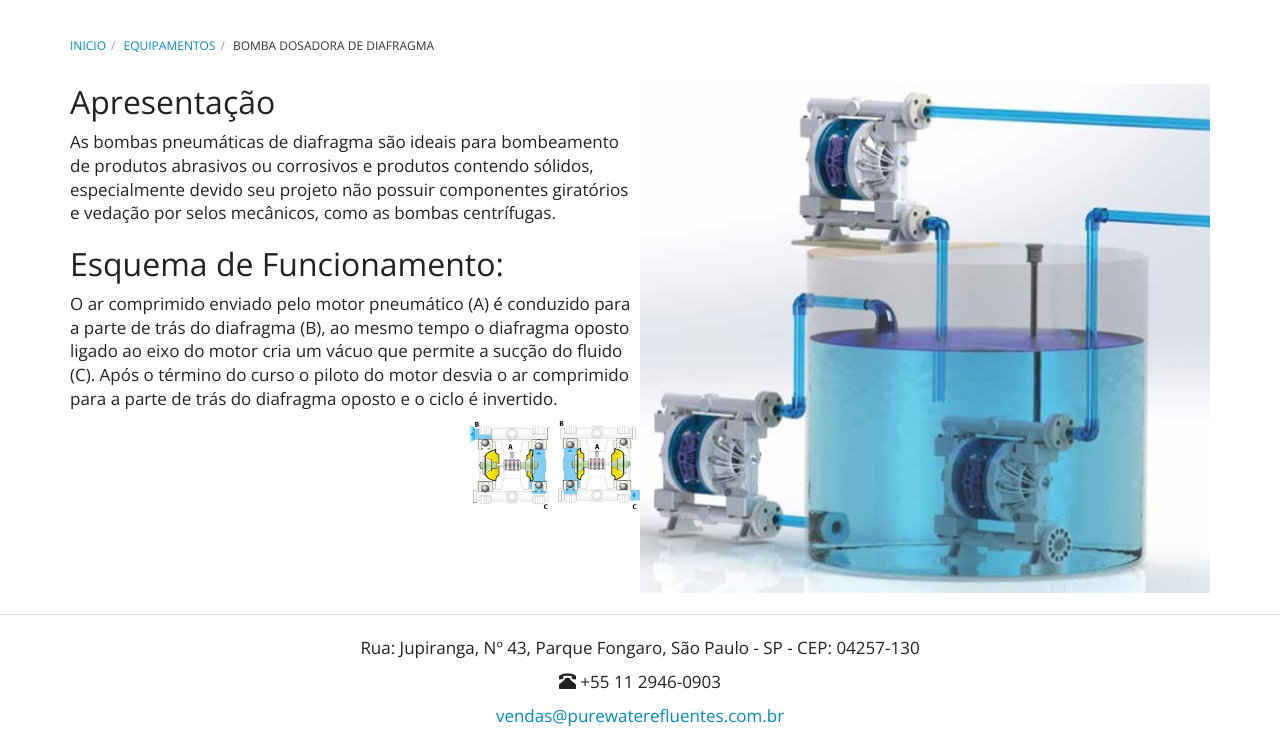
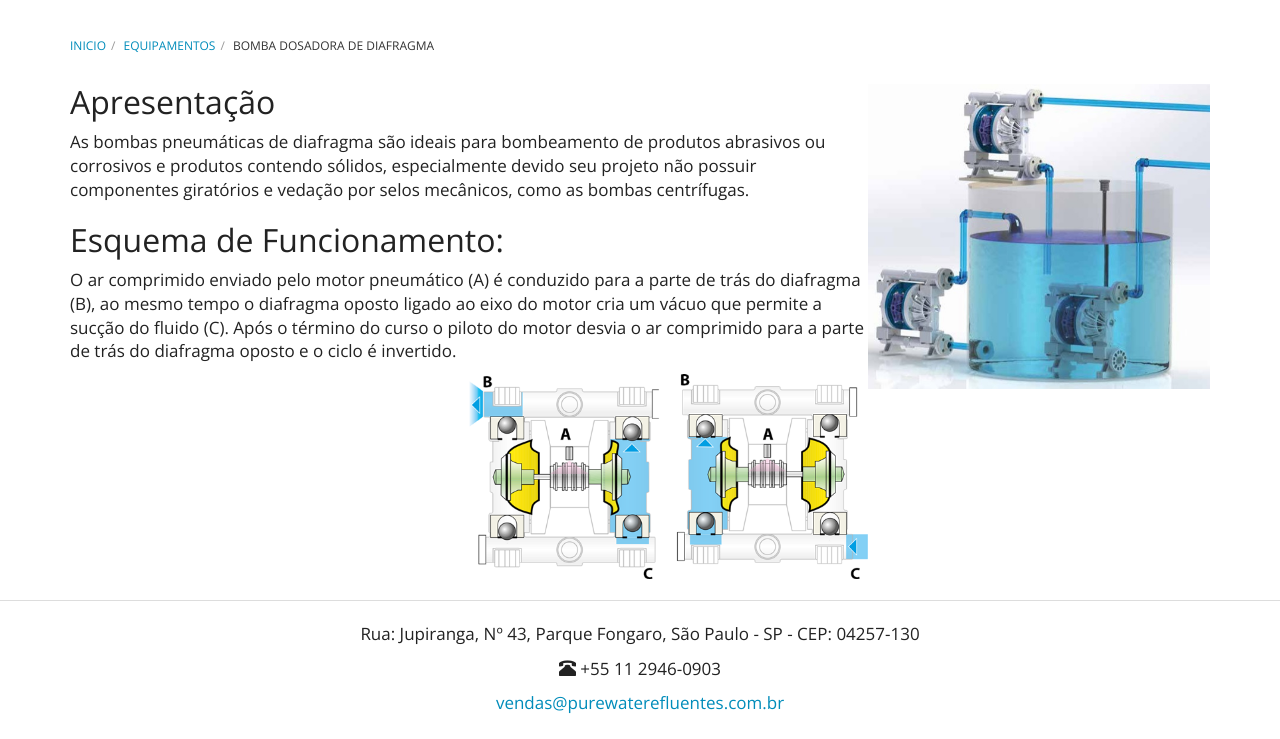
Before and after one commit to purewaterefluentes/purewaterefluentes.github.io, a Jekyll site: the page built from equipamentos/bomba-dosadora-de-diafragma-pneumatica.md, in a window 1280 px wide and 1033 px high. Shown: the part 294-1033 px from the top of the window. Built offline with Jekyll 4.4.1, drawn with Linux system fonts in a browser that asks for light colours; nearby versions of some CDN libraries; library files that are not in the unit come from our copies.

Commit message:
Update bomba-dosadora-de-diafragma-pneumatica.md

```diff
--- a/equipamentos/bomba-dosadora-de-diafragma-pneumatica.md
+++ b/equipamentos/bomba-dosadora-de-diafragma-pneumatica.md
@@ -4,7 +4,7 @@
 subtitle: Pneumática
 ---
 
-<img class="img-responsive pull-right" style="max-width: 50%;" src="../../website/images/Dosadora Diafragma Pneumatica 2.jpg" alt="Dosadora Diafragma Pneumatica">
+<img class="img-responsive pull-right" style="max-width: 30%;" src="../../website/images/Dosadora Diafragma Pneumatica 2.jpg" alt="Dosadora Diafragma Pneumatica">
 
 ## Apresentação
 
@@ -15,4 +15,4 @@
 O ar comprimido enviado pelo motor pneumático (A) é conduzido para a parte de trás do diafragma (B), ao mesmo tempo o diafragma oposto ligado ao eixo do motor cria um vácuo que permite a sucção do fluido (C). Após o término do curso o piloto do motor desvia o ar comprimido para a parte de trás do diafragma oposto e o ciclo é invertido.
 
 
-<img class="img-responsive pull-right" style="max-width: 15%;" src="../../website/images/Dosadora diafragma pneumatica 1.png" alt="Dosadora Diafragma Pneumatica">
+<img class="img-responsive pull-right" style="max-width: 35%;" src="../../website/images/Dosadora diafragma pneumatica 1.png" alt="Dosadora Diafragma Pneumatica">
```
